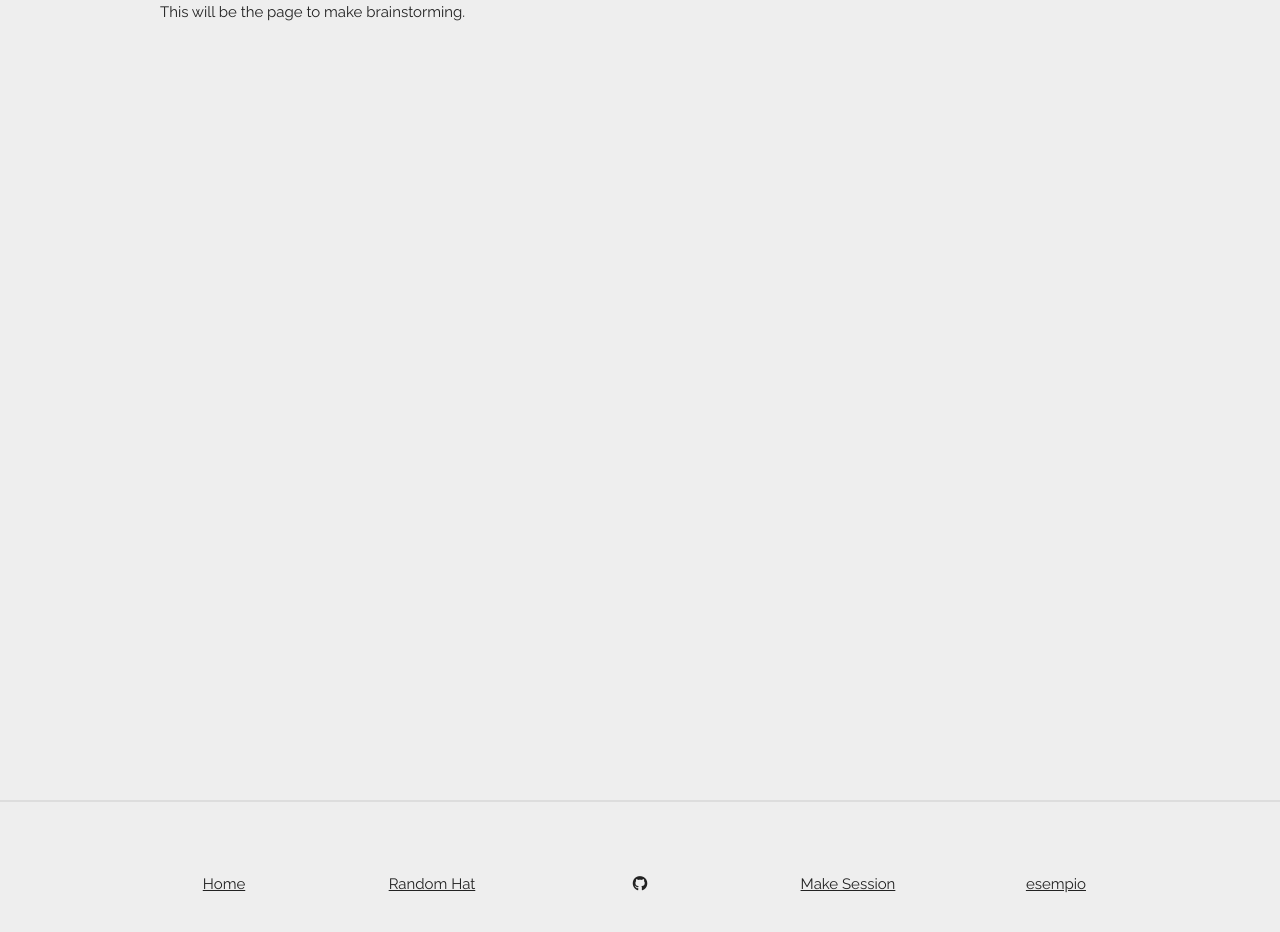
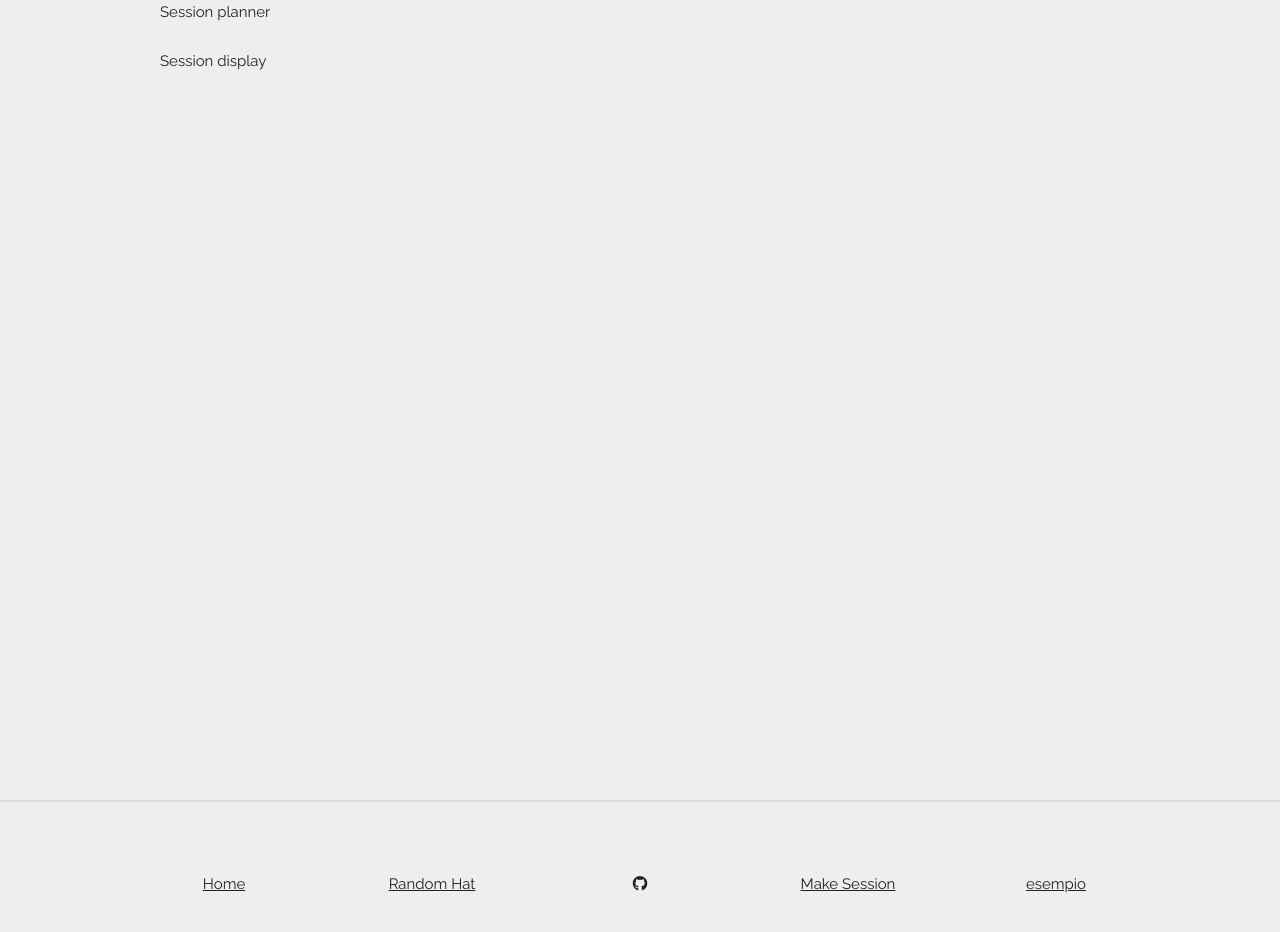
Before and after one commit to scamgi/hats, a Vue app: page /make-session in a window 1280 px wide. Shown: the top 932 px of the page. Built offline with nearby package versions, Linux system fonts and the light colour scheme.

Commit message:
session planner and display created

```diff
--- /dev/null
+++ b/src/components/SessionDisplay.vue
@@ -0,0 +1,9 @@
+<script lang="ts">
+export default {
+  name: "SessionDisplay"
+}
+</script>
+
+<template>
+  <p>Session display</p>
+</template>
--- /dev/null
+++ b/src/components/SessionPlanner.vue
@@ -0,0 +1,9 @@
+<script lang="ts">
+export default {
+  name: "SessionPlanner"
+}
+</script>
+
+<template>
+  <p>Session planner</p>
+</template>
--- a/src/views/HomeView.vue
+++ b/src/views/HomeView.vue
@@ -21,7 +21,7 @@ import TheWelcome from "@/components/TheWelcome.vue";
         <router-link to="/random-hat" class="button">Random Hat</router-link>
       </div>
       <div class="three columns">
-        <a href="#" class="button">esempio</a>
+        <router-link to="/make-session" class="button">Make Session</router-link>
       </div>
       <div class="three columns">
         <a href="#" class="button">esempio</a>
--- a/src/views/MakeSessionView.vue
+++ b/src/views/MakeSessionView.vue
@@ -1,9 +1,15 @@
-<template>
-  This will be the page to make brainstorming.
-</template>
+<script setup lang="ts">
+import SessionPlanner from "../components/SessionPlanner.vue";
+import SessionDisplay from "../components/SessionDisplay.vue";
+</script>
 
 <script lang="ts">
 export default {
   name: "MakeSession"
 }
 </script>
+
+<template>
+  <SessionPlanner />
+  <SessionDisplay />
+</template>
```
